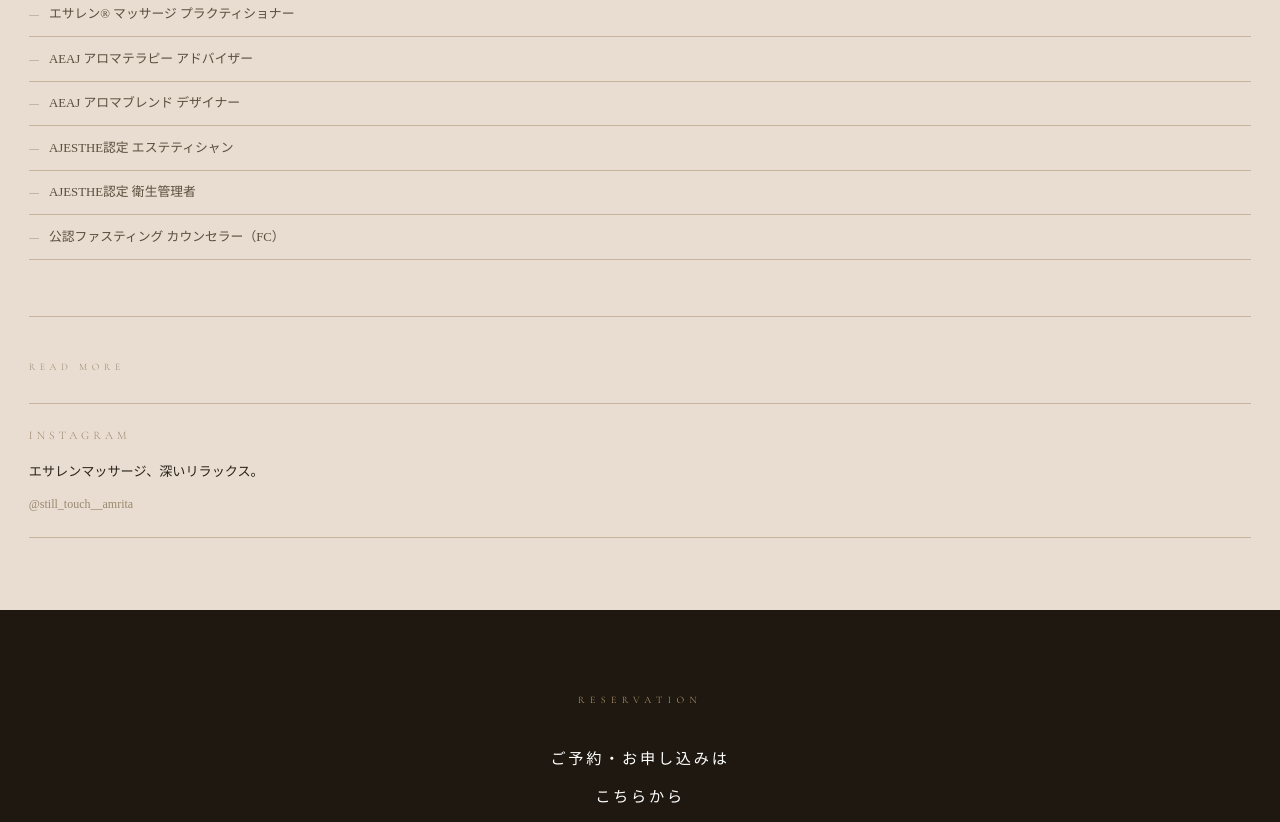
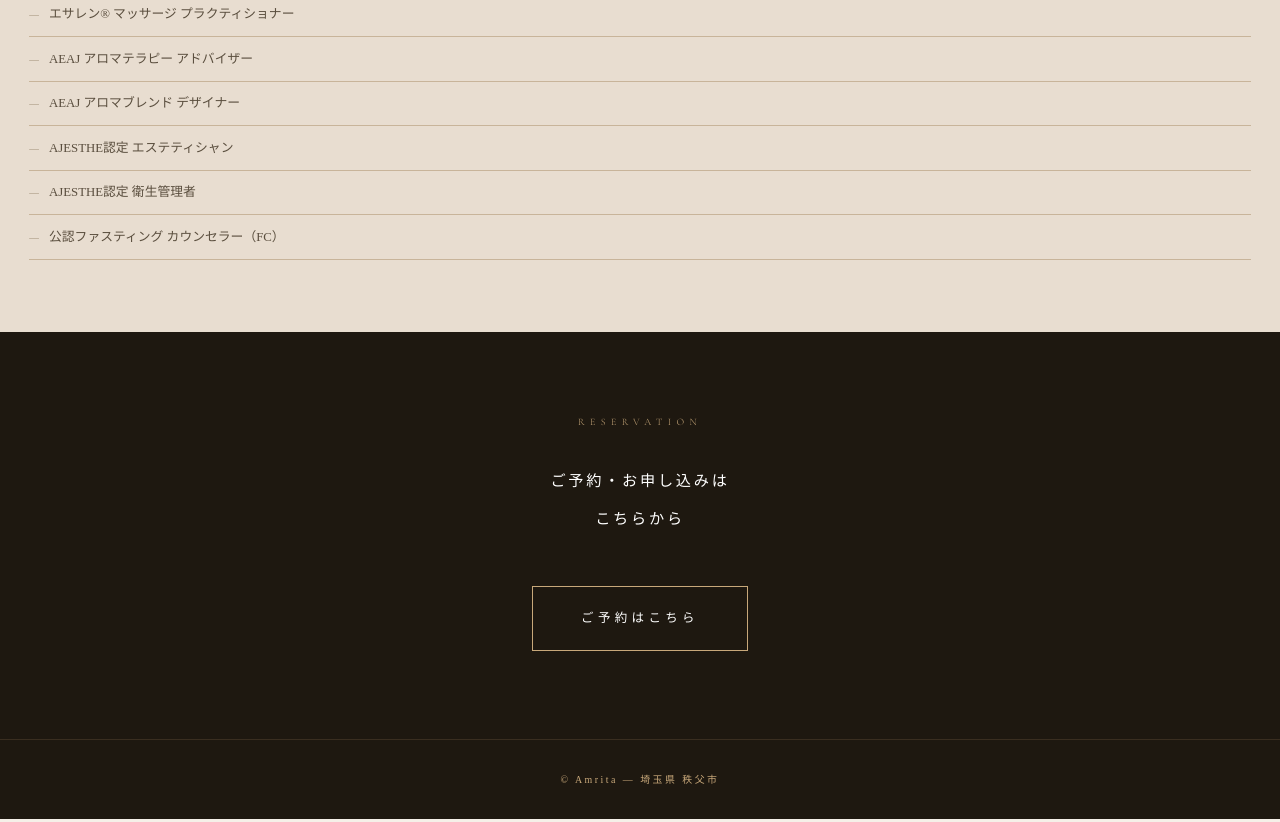
Before and after one commit to yukos8291111-cloud/Amrita, a plain HTML site: page about.html in a window 1280 px wide. Shown: the part 2778-3600 px from the top of the page. Drawn offline with nearby package versions, Linux system fonts and the light colour scheme.

Commit message:
Update about.html

```diff
--- a/about.html
+++ b/about.html
@@ -4,6 +4,6 @@
 
 <section class="bg-base" id="concept"><span class="sec-label">Concept</span><h2 class="sec-title">Amritaの思い</h2><div class="body-text"><p>頑張るか、完全に止まるか。<br>長い間、そのどちらかしかできなかった。</p><p>役割を背負えば背負うほど、身体は苦しくなっていった。胸が重い。呼吸が浅い。背中が張る。それでも「癒す側」であろうとしていた。</p></div><div style="width:1px;height:2.5rem;background:linear-gradient(to bottom,#b8a48a,transparent);margin:2rem 0;"></div><div class="body-text"><p>長年の思考や感情は、気づかないうちに身体に蓄積され、やがて身体の記憶として残っていきます。力みや呼吸の浅さ、なんとなく抜けない緊張感。そうしたものとして、身体はずっとサインを出し続けています。</p><p>身体に染みついていたものがほどけたとき、理由ははっきりしなくても、ふと涙が出てくることがあります。それは、無理に抑えていたものが自然と外に出ていく流れです。</p></div><div class="quote">「治す人」と「治される人」ではなく、<br>「同じだよ」という感覚で、<br>一緒に感覚へ触れていきたい。</div><div class="body-text"><p>Amritaは、整った人が一方的に導く場所ではありません。私自身も、感覚へ戻る途中にいます。だからこそ、同じ景色を見ながら、一緒に戻っていける気がしています。</p><p>境界を失うのではなく、個を保ったまま、少しひらいていく。頑張りすぎて、役割で固まってしまった身体を、もう一度呼吸できる場所へ戻していく時間です。</p></div></section>
 
-<section class="bg-deep" id="profile"><span class="sec-label">Profile</span><h2 class="sec-title">施術者について</h2><div class="name-block"><div class="name-en">yuko</div><div class="name-role">Esalen massage practitioner</div><div class="name-line"></div></div><div class="body-text"><p>エステ・リラクゼーションの世界に携わって20年。ずっと、癒す側でいようとしてきた。</p><p>整った人として、導ける人として。でも、その役割を背負えば背負うほど、身体は苦しくなっていった。</p><p>病をきっかけに、気づいた。身体は、ずっとサインを出していた。胸の重さ。浅い呼吸。抜けない緊張。私はそれを感じながらも、役割で押し切ろうとしていた。</p><p>身体の声を聞くことを、自分の身体で学んだ。だから今、ここにいる。</p><p>整った人として導くのではなく、私自身も感覚へ戻る途中として、一緒に触れていきたいと思っている。</p><p>エステティシャンとして、店長・マネージャー・トレーナーとして、さまざまな立場から人の変化を見てきた。技術だけでなく、その人の内側に何が起きているかを読む力が、そこで育まれてきた気がしている。</p></div><ul class="qual-list"><li>エサレン® マッサージ プラクティショナー</li><li>AEAJ アロマテラピー アドバイザー</li><li>AEAJ アロマブレンド デザイナー</li><li>AJESTHE認定 エステティシャン</li><li>AJESTHE認定 衛生管理者</li><li>公認ファスティング カウンセラー（FC）</li></ul><div class="sns-section"><span class="sns-section-label">Read more</span><a href="https://www.instagram.com/still_touch__amrita" class="sns-item" target="_blank"><span class="sns-platform">Instagram</span><span class="sns-desc">エサレンマッサージ、深いリラックス。</span><span class="sns-handle">@still_touch__amrita</span></a></div></section>
+<section class="bg-deep" id="profile"><span class="sec-label">Profile</span><h2 class="sec-title">施術者について</h2><div class="name-block"><div class="name-en">yuko</div><div class="name-role">Esalen massage practitioner</div><div class="name-line"></div></div><div class="body-text"><p>エステ・リラクゼーションの世界に携わって20年。ずっと、癒す側でいようとしてきた。</p><p>整った人として、導ける人として。でも、その役割を背負えば背負うほど、身体は苦しくなっていった。</p><p>病をきっかけに、気づいた。身体は、ずっとサインを出していた。胸の重さ。浅い呼吸。抜けない緊張。私はそれを感じながらも、役割で押し切ろうとしていた。</p><p>身体の声を聞くことを、自分の身体で学んだ。だから今、ここにいる。</p><p>整った人として導くのではなく、私自身も感覚へ戻る途中として、一緒に触れていきたいと思っている。</p><p>エステティシャンとして、店長・マネージャー・トレーナーとして、さまざまな立場から人の変化を見てきた。技術だけでなく、その人の内側に何が起きているかを読む力が、そこで育まれてきた気がしている。</p></div><ul class="qual-list"><li>エサレン® マッサージ プラクティショナー</li><li>AEAJ アロマテラピー アドバイザー</li><li>AEAJ アロマブレンド デザイナー</li><li>AJESTHE認定 エステティシャン</li><li>AJESTHE認定 衛生管理者</li><li>公認ファスティング カウンセラー（FC）</li></ul></section>
 
 <div class="cta"><span class="cta-label">Reservation</span><div class="cta-text">ご予約・お申し込みは<br>こちらから</div><a href="https://amrita-620.stores.jp/reserve/647-27" class="btn">ご予約はこちら</a></div><footer>© Amrita — 埼玉県 秩父市</footer><script>const io=new IntersectionObserver(entries=>{entries.forEach(e=>{if(e.isIntersecting)e.target.classList.add('in');});},{threshold:0.08});document.querySelectorAll('section').forEach(s=>io.observe(s));</script></body></html>
```
